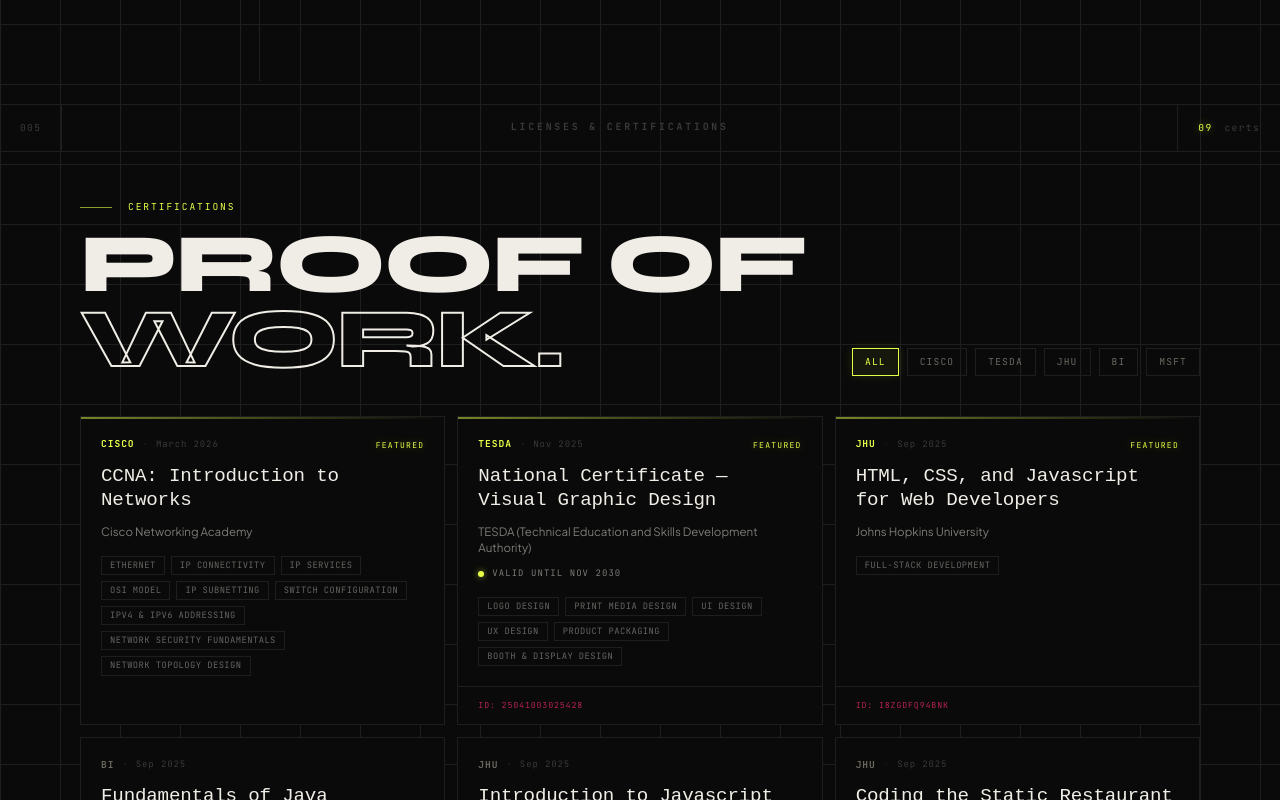
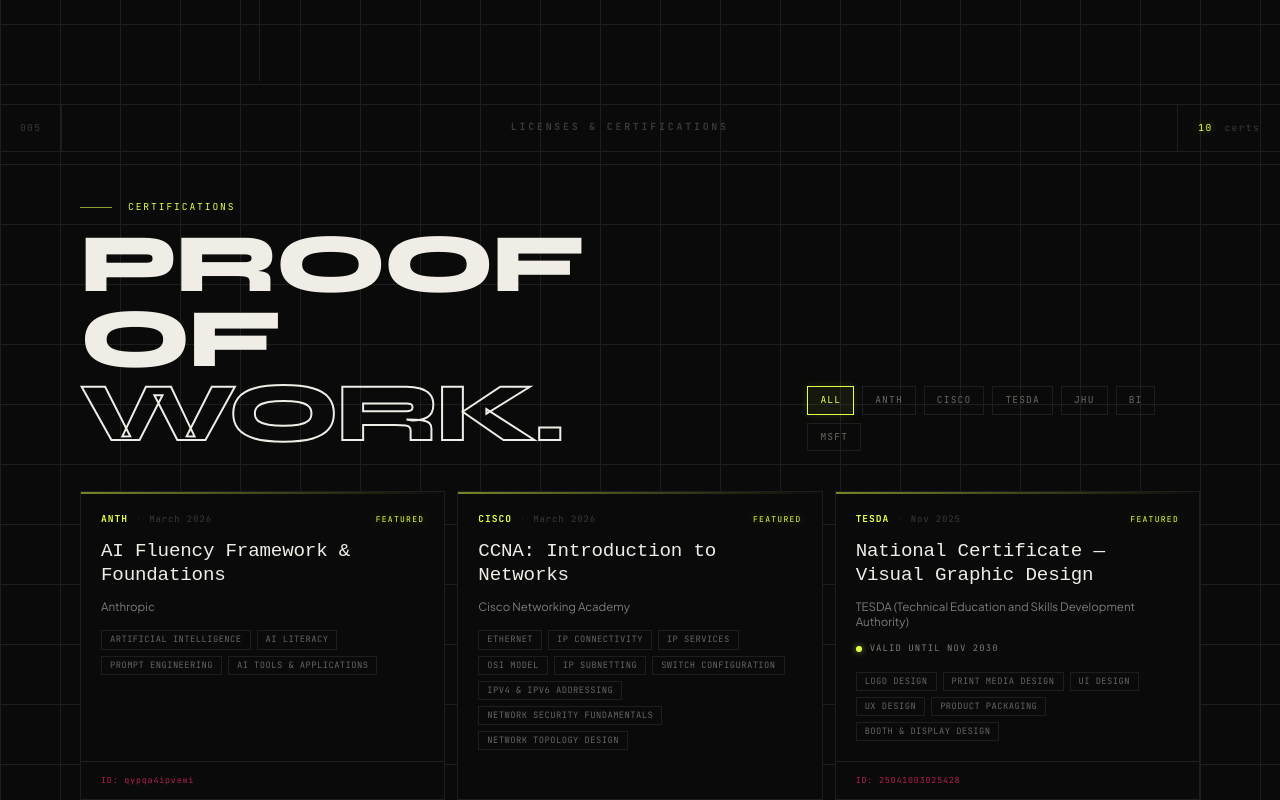
Before and after one commit to selrvk/New-Port, a Next.js app: page / in a window 1280 px wide. Shown: the part 6880-7680 px from the top of the page. Built offline with nearby package versions, Linux system fonts and the light colour scheme; a web font is replaced by a local one.

Commit message:
added anthropic ai certification to certificates.ts

```diff
--- a/data/certifications.ts
+++ b/data/certifications.ts
@@ -13,6 +13,20 @@ export type Certification = {
 }
 
 export const certifications: Certification[] = [
+  {
+    id:           "anthropic-ai-fluency",
+    name:         "AI Fluency Framework & Foundations",
+    issuer:       "Anthropic",
+    issued:       "March 2026",
+    credentialId: "qypqa4ipvewi",
+    skills:       [
+      "Artificial Intelligence",
+      "AI Literacy",
+      "Prompt Engineering",
+      "AI Tools & Applications",
+    ],
+    featured: true,
+  },
   {
     id:           "cisco-networking-1",
     name:         "CCNA: Introduction to Networks",
```
